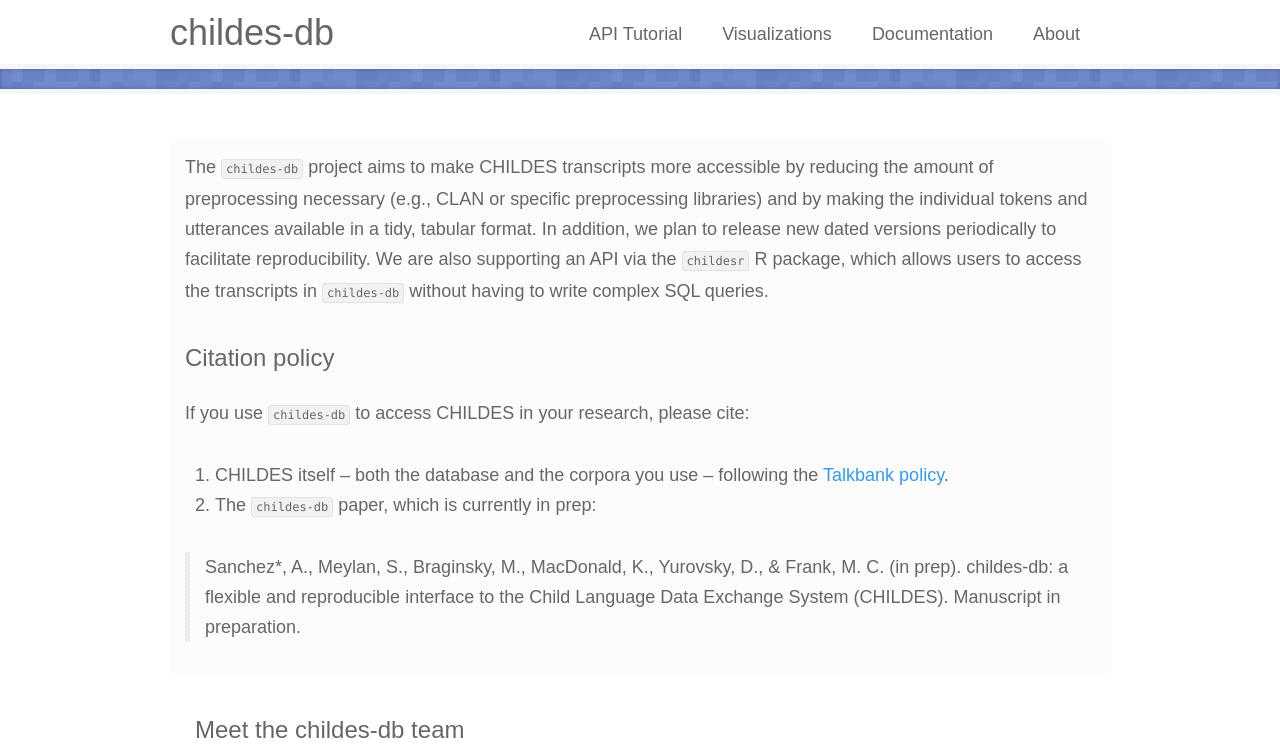
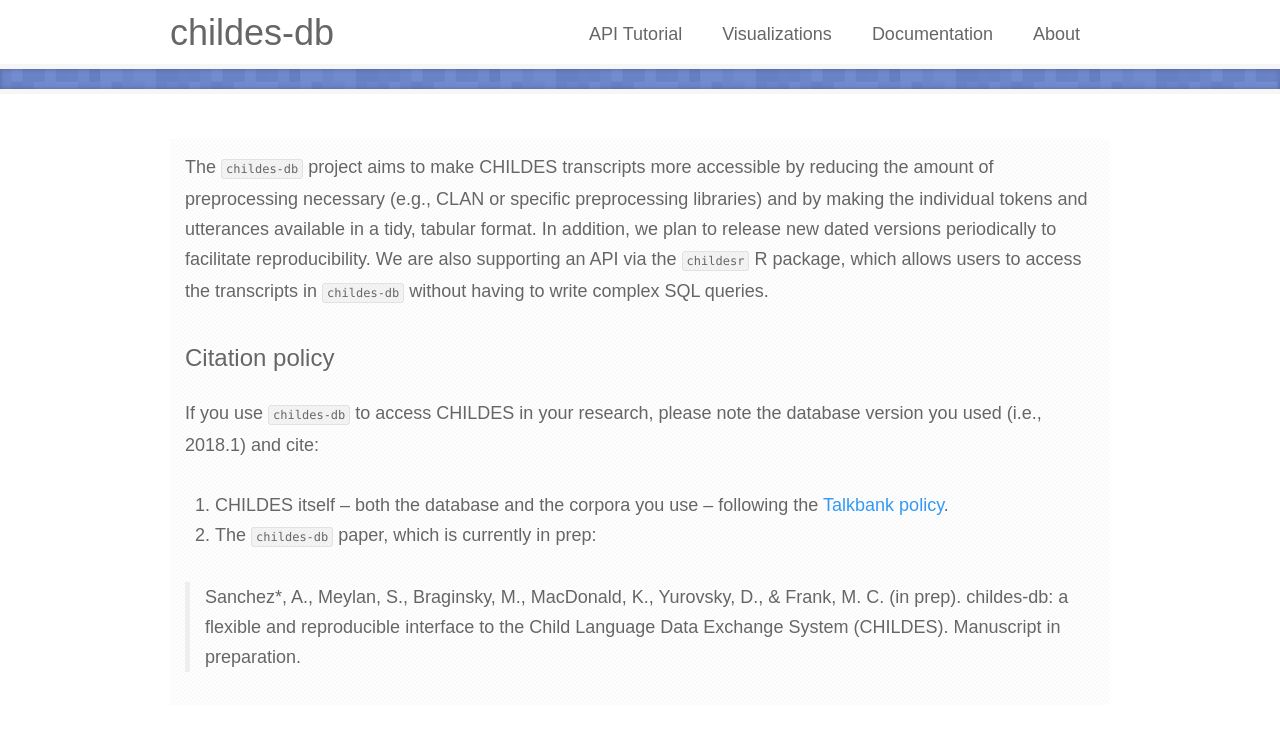
Before and after one commit to langcog/childes-db-website, a Jekyll site: the page built from about.html, in a window 1280 px wide. Shown: the top 748 px of the page. Built offline with Jekyll 4.4.1, drawn with Linux system fonts in a browser that asks for light colours; some web fonts are replaced.

Commit message:
added note on database version to citation policy

```diff
--- a/about.html
+++ b/about.html
@@ -17,9 +17,10 @@
 	<h3>Citation policy</h3> <br/>
 
 	<p>
-		If you use <code>childes-db</code> to access CHILDES in your research, please cite:
+		If you use <code>childes-db</code> to access CHILDES in your research, please note the database version you used (i.e., 2018.1) and cite:
 
 		<ol>
+
 		  <li>CHILDES itself – both the database and the corpora you use – following the <a style="color:#3399f3" href="http://talkbank.org/share/rules.html">Talkbank policy</a>.</li>
 		  <li>The <code>childes-db</code> paper, which is currently in prep:</li>
 		</ol>
```
